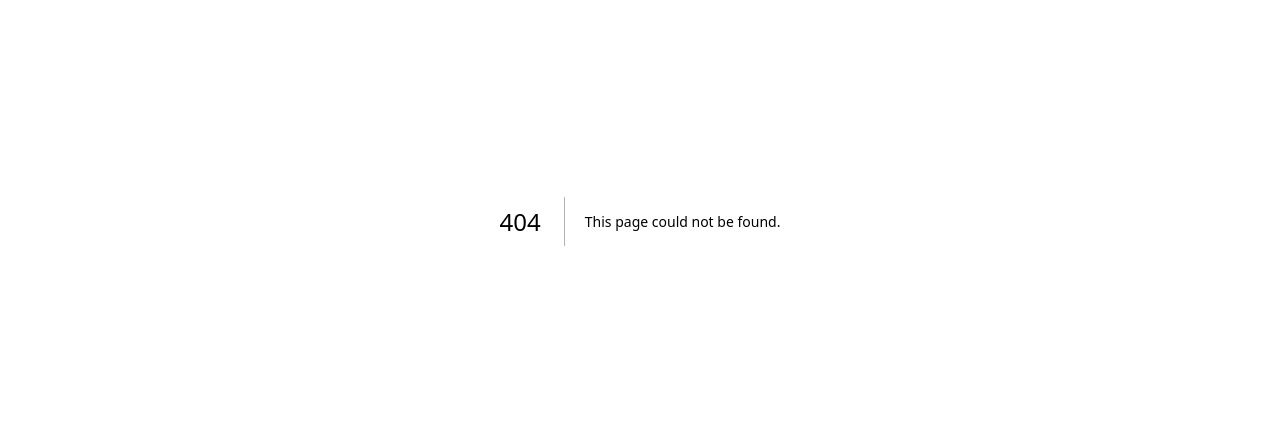
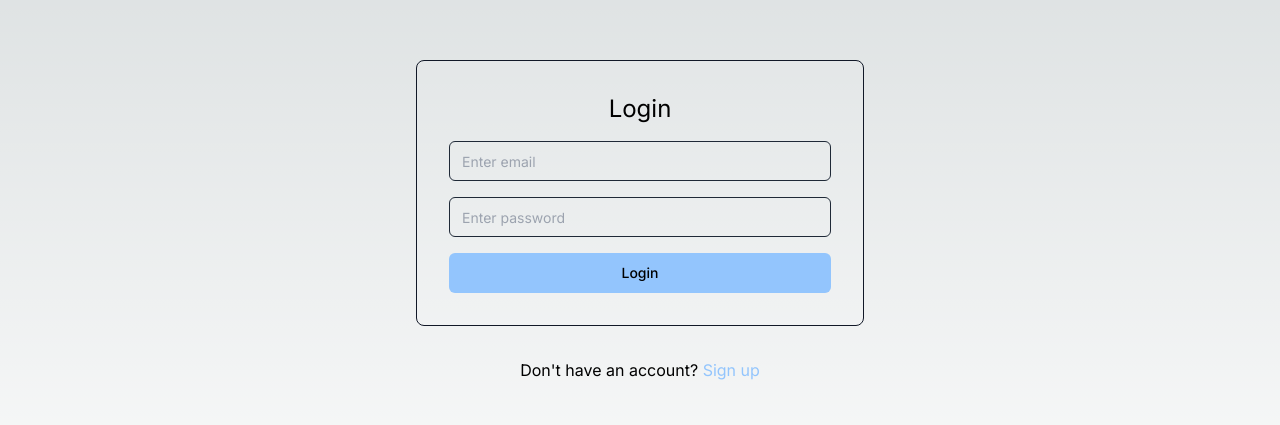
Before and after one commit to developeratul/lemonsqueezy-nextjs, a Next.js app: page /login in a window 1280 px wide. Before the commit this address had no page. Shown: the part 179-604 px from the top of the page. Built offline with nearby package versions, Linux system fonts and the light colour scheme.

Commit message:
final starter code

```diff
--- a/app/auth/page.tsx
+++ /dev/null
@@ -1,7 +0,0 @@
-export default function Auth() {
-  return (
-    <div>
-      <h1>Auth login</h1>
-    </div>
-  );
-}
--- a/app/globals.css
+++ b/app/globals.css
@@ -14,14 +14,13 @@
     --background-start-rgb: 0, 0, 0;
     --background-end-rgb: 0, 0, 0;
   }
+  body {
+    color-scheme: dark;
+  }
 }
 
 body {
   color: rgb(var(--foreground-rgb));
-  background: linear-gradient(
-      to bottom,
-      transparent,
-      rgb(var(--background-end-rgb))
-    )
+  background: linear-gradient(to bottom, transparent, rgb(var(--background-end-rgb)))
     rgb(var(--background-start-rgb));
 }
--- a/app/layout.tsx
+++ b/app/layout.tsx
@@ -1,6 +1,8 @@
 import { Inter } from "next/font/google";
+import { Toaster } from "react-hot-toast";
 import { cn } from "~/lib/utils";
 import "./globals.css";
+import AuthProvider from "./providers/auth";
 
 const inter = Inter({ subsets: ["latin"] });
 
@@ -12,7 +14,12 @@ export const metadata = {
 export default function RootLayout({ children }: { children: React.ReactNode }) {
   return (
     <html lang="en">
-      <body className={cn(inter.className)}>{children}</body>
+      <body className={cn(inter.className)}>
+        <Toaster />
+        <main className="min-h-screen flex flex-col justify-center items-center">
+          <AuthProvider>{children}</AuthProvider>
+        </main>
+      </body>
     </html>
   );
 }
--- /dev/null
+++ b/app/login/page.tsx
@@ -0,0 +1,54 @@
+"use client";
+import Link from "next/link";
+import { useRouter } from "next/navigation";
+import React from "react";
+import { Button } from "~/components/ui/button";
+import { Input } from "~/components/ui/input";
+import { useAuth } from "../providers/auth";
+
+export default function Auth() {
+  const [input, setInput] = React.useState({ email: "", password: "" });
+  const { setUser } = useAuth();
+  const router = useRouter();
+  const handleInputChange: React.ChangeEventHandler<HTMLInputElement> = ({
+    target: { value, name },
+  }) => {
+    setInput((pre) => ({ ...pre, [name]: value }));
+  };
+  const handleSubmit: React.FormEventHandler<HTMLFormElement> = (e) => {
+    e.preventDefault();
+    router.push("/");
+  };
+  return (
+    <div className="flex flex-col justify-center items-center gap-8 w-full">
+      <div className="w-full max-w-md bg-white/5 p-8 rounded-lg border border-gray-900">
+        <form onSubmit={handleSubmit} className="flex flex-col justify-center items-center gap-4">
+          <h2 className="text-2xl">Login</h2>
+          <Input
+            placeholder="Enter email"
+            name="email"
+            value={input.email}
+            onChange={handleInputChange}
+          />
+          <Input
+            placeholder="Enter password"
+            name="password"
+            value={input.password}
+            onChange={handleInputChange}
+          />
+          <Button type="submit" className="w-full">
+            Login
+          </Button>
+        </form>
+      </div>
+      <div>
+        <p>
+          Don&apos;t have an account?{" "}
+          <Link className="text-blue-300 hover:underline underline-offset-4" href="/sign-up">
+            Sign up
+          </Link>
+        </p>
+      </div>
+    </div>
+  );
+}
--- a/app/page.tsx
+++ b/app/page.tsx
@@ -1,7 +1,25 @@
+"use client";
+import { useRouter } from "next/navigation";
+import React from "react";
+import { useAuth } from "./providers/auth";
+
 export default function Home() {
+  const { isAuthenticated } = useAuth();
+  const router = useRouter();
+
+  React.useEffect(() => {
+    if (!isAuthenticated) {
+      router.push("/login");
+    }
+  }, [isAuthenticated, router]);
+
+  if (!isAuthenticated) return <></>;
+
   return (
-    <main className="min-h-screen flex flex-col justify-center items-center">
-      <h1>Hello world</h1>
-    </main>
+    <div className="w-full max-w-md bg-white/5 border border-gray-900 p-8 rounded-lg">
+      <div className="flex flex-col gap-4">
+        <h2 className="text-2xl">Your profile</h2>
+      </div>
+    </div>
   );
 }
--- /dev/null
+++ b/app/providers/auth.tsx
@@ -0,0 +1,36 @@
+"use client";
+import React from "react";
+
+export type User = {
+  id: string;
+  email: string;
+} | null;
+
+type AuthContextInitialState = {
+  user: User;
+  setUser: React.Dispatch<React.SetStateAction<User>>;
+  isAuthenticated: Boolean;
+};
+
+const AuthContext = React.createContext<AuthContextInitialState | null>(null);
+
+export default function AuthProvider(props: { children: React.ReactNode }) {
+  const { children } = props;
+  const [user, setUser] = React.useState<User>(null);
+
+  const value: AuthContextInitialState = {
+    user,
+    isAuthenticated: !!user,
+    setUser,
+  };
+
+  return <AuthContext.Provider value={value}>{children}</AuthContext.Provider>;
+}
+
+export function useAuth() {
+  const authContext = React.useContext(AuthContext);
+
+  if (!authContext) throw new Error("This hook must be called within 'AuthContext'");
+
+  return authContext;
+}
--- /dev/null
+++ b/app/sign-up/page.tsx
@@ -0,0 +1,26 @@
+import Link from "next/link";
+import { Button } from "~/components/ui/button";
+import { Input } from "~/components/ui/input";
+
+export default function SignUp() {
+  return (
+    <div className="flex flex-col justify-center items-center gap-8 w-full">
+      <div className="w-full max-w-md bg-white/5 p-8 rounded-lg border border-gray-900">
+        <div className="flex flex-col justify-center items-center gap-4">
+          <h2 className="text-2xl">Sign up</h2>
+          <Input placeholder="Enter email" />
+          <Input placeholder="Enter password" />
+          <Button className="w-full">Sign up</Button>
+        </div>
+      </div>
+      <div>
+        <p>
+          Already have an account?{" "}
+          <Link className="text-blue-300 hover:underline underline-offset-4" href="/login">
+            Login
+          </Link>
+        </p>
+      </div>
+    </div>
+  );
+}
--- /dev/null
+++ b/components/ui/button.tsx
@@ -0,0 +1,43 @@
+import { Slot } from "@radix-ui/react-slot";
+import { VariantProps, cva } from "class-variance-authority";
+import * as React from "react";
+
+import { cn } from "~/lib/utils";
+
+const buttonVariants = cva(
+  "inline-flex items-center justify-center rounded-md text-sm font-medium transition-colors focus-visible:outline-none focus-visible:ring-2 focus-visible:ring-ring focus-visible:ring-offset-2 disabled:opacity-50 disabled:pointer-events-none",
+  {
+    variants: {
+      variant: {
+        default: "bg-blue-300 text-black hover:bg-blue-500/90",
+      },
+      size: {
+        default: "h-10 py-2 px-4",
+        sm: "h-9 px-3 rounded-md",
+        lg: "h-11 px-8 rounded-md",
+      },
+    },
+    defaultVariants: {
+      variant: "default",
+      size: "default",
+    },
+  }
+);
+
+export interface ButtonProps
+  extends React.ButtonHTMLAttributes<HTMLButtonElement>,
+    VariantProps<typeof buttonVariants> {
+  asChild?: boolean;
+}
+
+const Button = React.forwardRef<HTMLButtonElement, ButtonProps>(
+  ({ className, variant, size, asChild = false, ...props }, ref) => {
+    const Comp = asChild ? Slot : "button";
+    return (
+      <Comp className={cn(buttonVariants({ variant, size, className }))} ref={ref} {...props} />
+    );
+  }
+);
+Button.displayName = "Button";
+
+export { Button, buttonVariants };
--- /dev/null
+++ b/components/ui/input.tsx
@@ -0,0 +1,24 @@
+import * as React from "react";
+
+import { cn } from "~/lib/utils";
+
+export interface InputProps extends React.InputHTMLAttributes<HTMLInputElement> {}
+
+const Input = React.forwardRef<HTMLInputElement, InputProps>(
+  ({ className, type, ...props }, ref) => {
+    return (
+      <input
+        type={type}
+        className={cn(
+          "flex h-10 w-full rounded-md border border-gray-800 bg-transparent px-3 py-2 text-sm file:border-0 file:bg-transparent file:text-sm file:font-medium placeholder:text-muted-foreground disabled:cursor-not-allowed disabled:opacity-50",
+          className
+        )}
+        ref={ref}
+        {...props}
+      />
+    );
+  }
+);
+Input.displayName = "Input";
+
+export { Input };
```
Also changed, not shown: lib/axios.ts (added, +15 -0 lines), package.json (+7 -0 lines), 1 other file (tests, documents, lock files or other folders).
